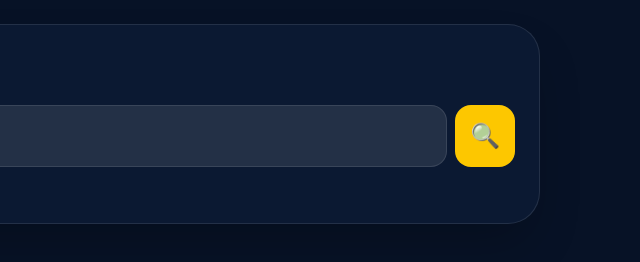
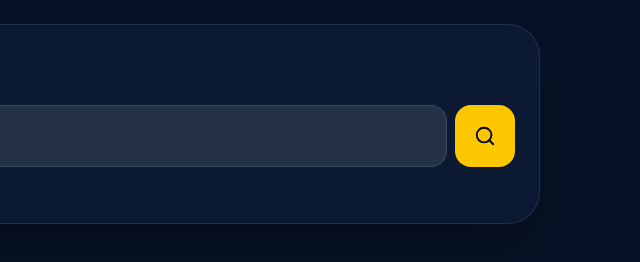
Before and after one commit to Simon13499/weatherApp, a website: page index.html in a window 1280 px wide. Shown: the full height of the page, 640-1280 px from the left. Drawn offline with Linux system fonts and the light colour scheme.

Commit message:
Update weather app and add README

```diff
--- a/index.html
+++ b/index.html
@@ -24,9 +24,29 @@
         class="rounded-2xl bg-white/10 border border-white/10 px-5 py-4 text-lg text-white placeholder:text-white/40 outline-none focus:ring-2 focus:ring-yellow-400 w-full"
         placeholder="Zadej město"
       >
-      <button id="searchBtn" type="button" class="w-16 rounded-2xl bg-yellow-400 text-2xl text-black hover:bg-yellow-300 transition">
-        🔍
-      </button>
+
+        <button
+          id="searchBtn"
+          type="button"
+          aria-label="Vyhledat město"
+          class="w-16 rounded-2xl bg-yellow-400 text-black flex items-center justify-center hover:bg-yellow-300 transition-colors duration-200"
+        >
+          <svg
+            xmlns="http://www.w3.org/2000/svg"
+            width="22"
+            height="22"
+            viewBox="0 0 24 24"
+            fill="none"
+            stroke="currentColor"
+            stroke-width="2"
+            stroke-linecap="round"
+            stroke-linejoin="round"
+          >
+            <circle cx="11" cy="11" r="8"/>
+            <path d="m21 21-4.35-4.35"/>
+          </svg>
+        </button>
+
     </div>
 
     <p class="weather-status mb-4"></p>
--- a/script.js
+++ b/script.js
@@ -90,7 +90,8 @@ async function getWeather() {
       .map((day, index) => {
         const dayIcon = weatherIcons[daily.weather_code[index]] || "🌡️";
         return `
-          <div class="forecast-day rounded-[2rem] bg-[#0d1b35]/90 border border-white/10 shadow-2xl p-6 hover:shadow-[0_0_12px_rgba(255,255,255,0.2)] transition" data-day="${day}">
+          <div class="forecast-day rounded-[2rem] bg-[#0d1b35]/90 border border-white/10 shadow-2xl p-6 cursor-pointer hover:bg-[#142440] hover:border-white/20 transition-colors duration-200"
+          data-day="${day}">
           <div class="forecast-icon text-3xl">${dayIcon}</div>
             <p class="text-xl font-semibold">${new Date(day).toLocaleDateString()}</p>
             <p class="mt-1 text-[14px] font-[500]">Maximální teplota:</p>
```
Also changed, not shown: README.md (added), output.css.
